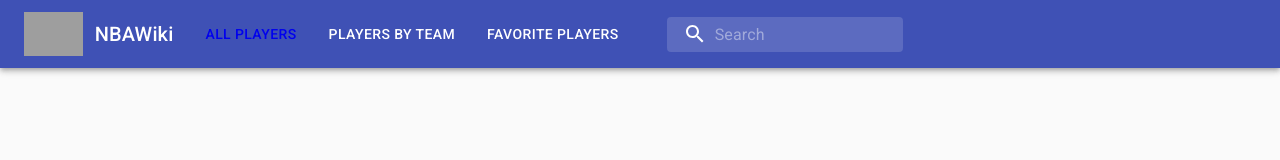
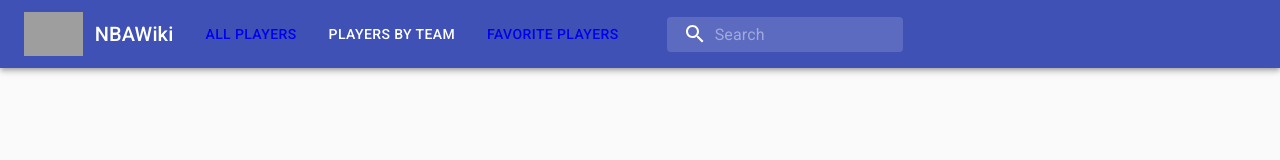
Before and after one commit to sidsoeharto/myNBAwiki, a React (Create React App) app: page /favorites in a window 1280 px wide. Shown: the top 160 px of the page. Built offline with nearby package versions, Linux system fonts and the light colour scheme; grey boxes are pictures that could not be loaded.

Commit message:
add favorites

```diff
--- a/src/components/Navbar.jsx
+++ b/src/components/Navbar.jsx
@@ -93,7 +93,11 @@ class Navbar extends Component {
             </Link>
           </Button>
           <Button color="inherit" className={classes.menuButton}>Players by Team</Button>
-          <Button color="inherit" className={classes.menuButton}>Favorite Players</Button>
+          <Button color="inherit" className={classes.menuButton}>
+            <Link to="/favorites" style={{ textDecoration: 'none' }}>
+              Favorite Players
+            </Link>
+          </Button>
           <div className={classes.search}>
             <div className={classes.searchIcon}>
               <SearchIcon />
--- a/src/components/PlayerCard.jsx
+++ b/src/components/PlayerCard.jsx
@@ -1,17 +1,24 @@
 import React, { Component } from 'react';
 import { useHistory } from 'react-router-dom';
-import PropTypes from 'prop-types';
-import { makeStyles } from '@material-ui/core/styles';
 import { Card, CardActionArea, CardActions, CardContent, CardMedia, Button, Typography } from '@material-ui/core'
+import { useSelector, useDispatch } from 'react-redux';
+import { addFavorite } from '../store/actions'
 
 function PlayerCard (props) {
   let history = useHistory()
+
+  const dispatch = useDispatch()
 
   function handleClick (dataPlayer, dataTeam, e) {
     props.handleClickPlayer(dataPlayer, dataTeam)
     history.push({
       pathname:`/player/${dataPlayer.personId}`,
     })
+  }
+
+  function clickToAdd (player) {
+    console.log(player)
+    dispatch(addFavorite(player))
   }
 
   return (
@@ -37,7 +44,7 @@ function PlayerCard (props) {
         </Typography>
       </CardContent>
       <CardActions>
-        <Button size="small" color="primary">
+        <Button size="small" color="primary" onClick={() => clickToAdd(props.player)}>
           Favorite
         </Button>
         <Button size="small" color="primary" id={props.player.personId} onClick={(e) => handleClick(props.player, props.team, e)}>
--- /dev/null
+++ b/src/components/PlayerCardFavorite.jsx
@@ -0,0 +1,2 @@
+import React from 'react';
+import { Card, CardActionArea, CardActions, CardContent, CardMedia, Button, Typography } from '@material-ui/core';
--- a/src/index.js
+++ b/src/index.js
@@ -5,10 +5,15 @@ import App from './App';
 import reportWebVitals from './reportWebVitals';
 import { BrowserRouter } from 'react-router-dom';
 
+import { Provider } from 'react-redux';
+import store from './store/index';
+
 ReactDOM.render(
-  <BrowserRouter>
-    <App />
-  </BrowserRouter>,
+  <Provider store={store}>
+    <BrowserRouter>
+      <App />
+    </BrowserRouter>
+  </Provider>,
   document.getElementById('root')
 );
 
--- a/src/store/actions.js
+++ b/src/store/actions.js
@@ -10,8 +10,8 @@ export function setPlayerTeam () {
   return { type: "SET_PLAYER_TEAM" }
 }
 
-export function addFavorite () {
-  return { type: "ADD_FAVORITE" }
+export function addFavorite (player) {
+  return { type: "ADD_FAVORITE", payload: player }
 }
 
 export function removeFavorite () {
--- a/src/views/FavoritesPage.jsx
+++ b/src/views/FavoritesPage.jsx
@@ -1,9 +1,15 @@
 import React from 'react';
+import { useSelector } from "react-redux"
 
 function FavoritesPage () {
+
+  const favorites = useSelector(state => state.favorites)
+
   return(
     <div>
-
+      {
+        favorites.map(favorite => <div>{JSON.stringify(favorite)}</div>)
+      }
     </div>
   )
 }
```
Also changed, not shown: 1 other file (tests, documents, lock files or other folders).
